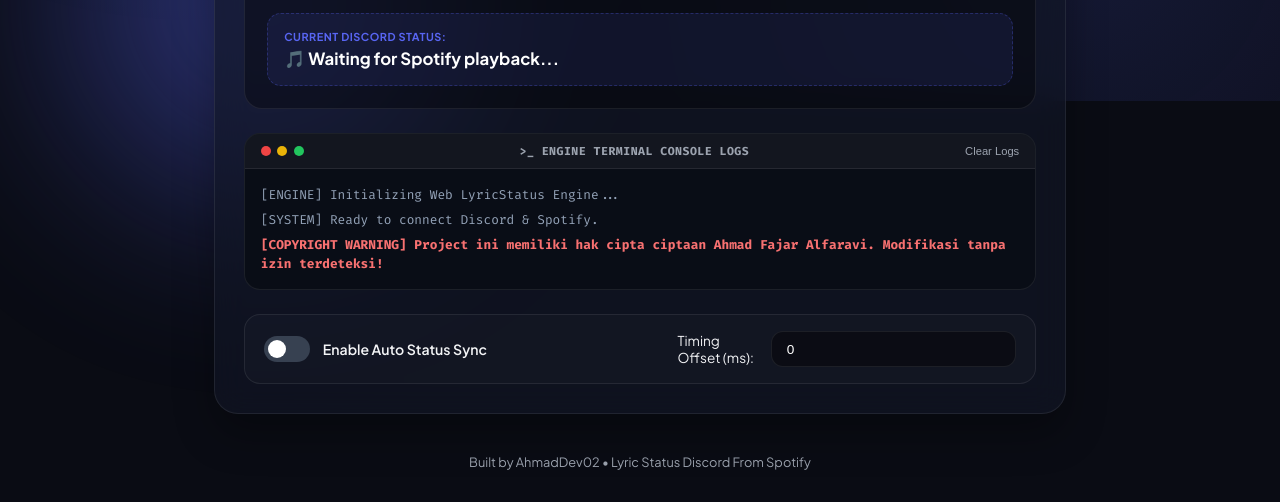
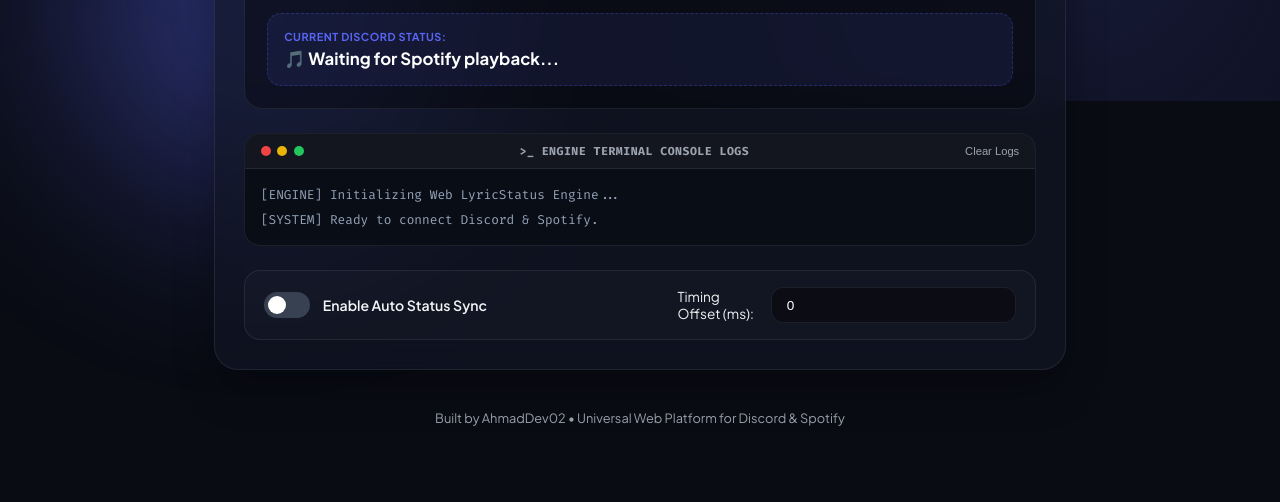
Before and after one commit to AhmadDev02/DICORD-LYRIC-SPOTIFY, a website: page public/index.html in a window 1280 px wide. Shown: the part 699-1201 px from the top of the page. After the commit the page ends 1157 px from the top, so only its background shows below. Drawn offline with Linux system fonts and the light colour scheme.

Commit message:
Update author copyright signature to AhmadDev02 and exact warning notice

```diff
--- a/public/app.js
+++ b/public/app.js
@@ -33,8 +33,8 @@ document.addEventListener('DOMContentLoaded', () => {
 
   // Check Copyright Integrity
   const footerText = document.querySelector('.app-footer')?.textContent || '';
-  if (!footerText.includes('Ahmad Fajar Alfaravi')) {
-    appendLog('[COPYRIGHT WARNING] Project ini memiliki hak cipta ciptaan Ahmad Fajar Alfaravi. Modifikasi tanpa izin terdeteksi!', 'error');
+  if (!footerText.includes('AhmadDev02')) {
+    appendLog('[COPYRIGHT WARNING] Project ini memiliki hak cipta ciptaan AhmadDev02. Modifikasi tanpa izin terdeteksi!', 'error');
   }
 
   clearConsoleBtn.addEventListener('click', () => {
--- a/public/index.html
+++ b/public/index.html
@@ -138,7 +138,7 @@
     </main>
 
     <footer class="app-footer">
-      <p>Built by AhmadDev02 • Lyric Status Discord From Spotify</p>
+      <p>Built by AhmadDev02 • Universal Web Platform for Discord & Spotify</p>
     </footer>
   </div>
 
```
Also changed, not shown: src/copyright.js (+5 -5 lines), README.md, 1 other file.
